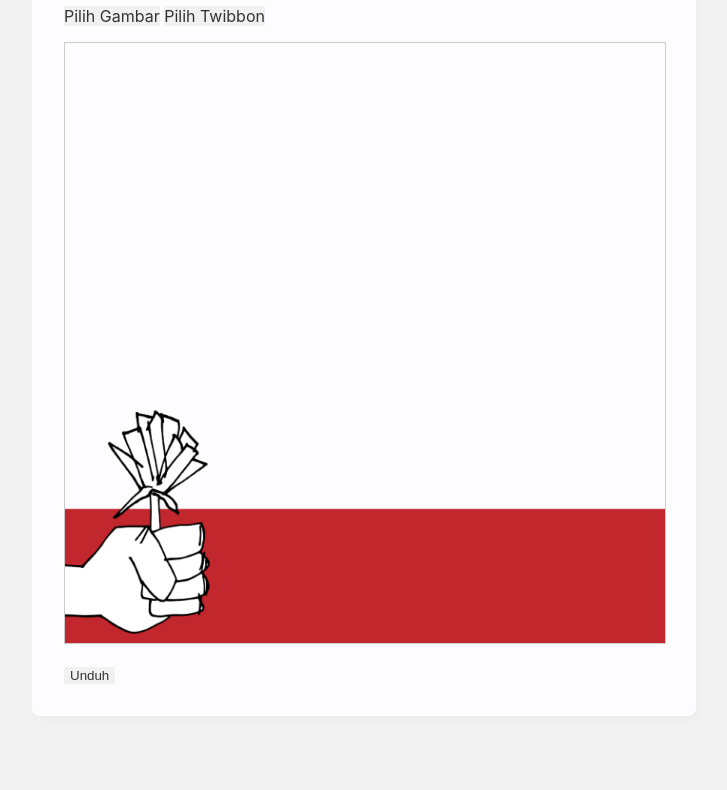
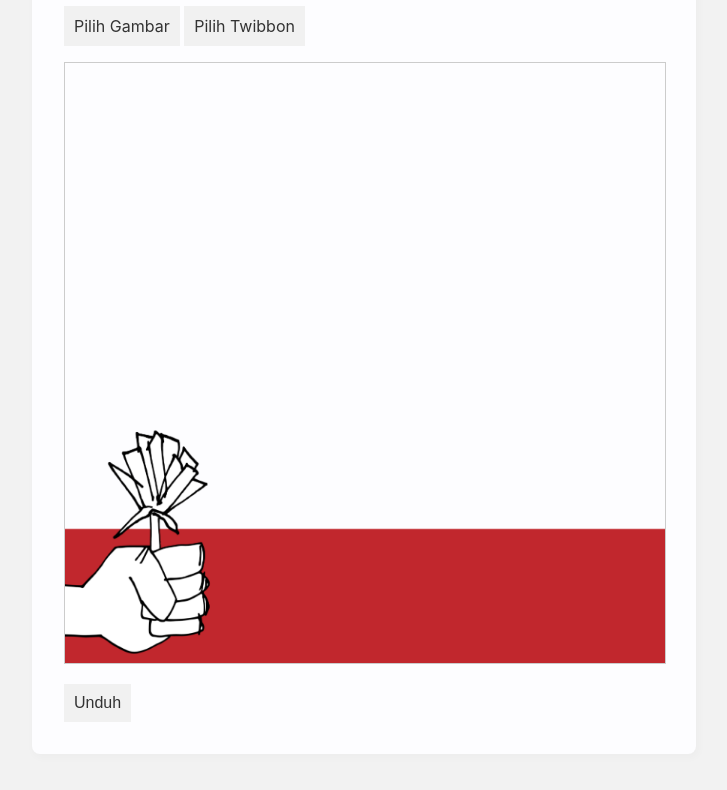
Before and after one commit to xtcodes/frame, a plain HTML site: page index.html in a window 1280 px wide. Shown: the part 220-1010 px from the top of the page, without its empty margins (276-1003 px from the left). Drawn offline with Linux system fonts and the light colour scheme.

Commit message:
Update index.html

```diff
--- a/index.html
+++ b/index.html
@@ -42,7 +42,7 @@ display: none;
 box-shadow: 0 4px 12px rgba(0, 0, 0, 0.3);
 }
 .btn {
-font-size" 16px;
+font-size: 16px;
 padding: 10px;
 border: none;
 background: #f1f1f1;
```
